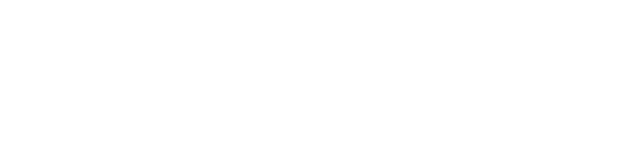
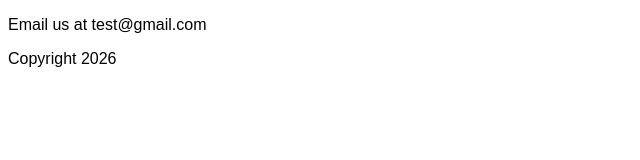
Before and after one commit to Aditya1112004/collab, a plain HTML site: page index.html in a window 1280 px wide. Shown: the whole page, without its empty margins (0-640 px from the left). Drawn offline with Linux system fonts and the light colour scheme.

Commit message:
Added footer

```diff
--- a/index.html
+++ b/index.html
@@ -7,7 +7,10 @@
 </head>
 
 <body>
-
+    <section>
+        <p>Email us at test@gmail.com</p>
+        <footer>Copyright 2026</footer>
+    </section>
 </body>
 
 </html>
```
